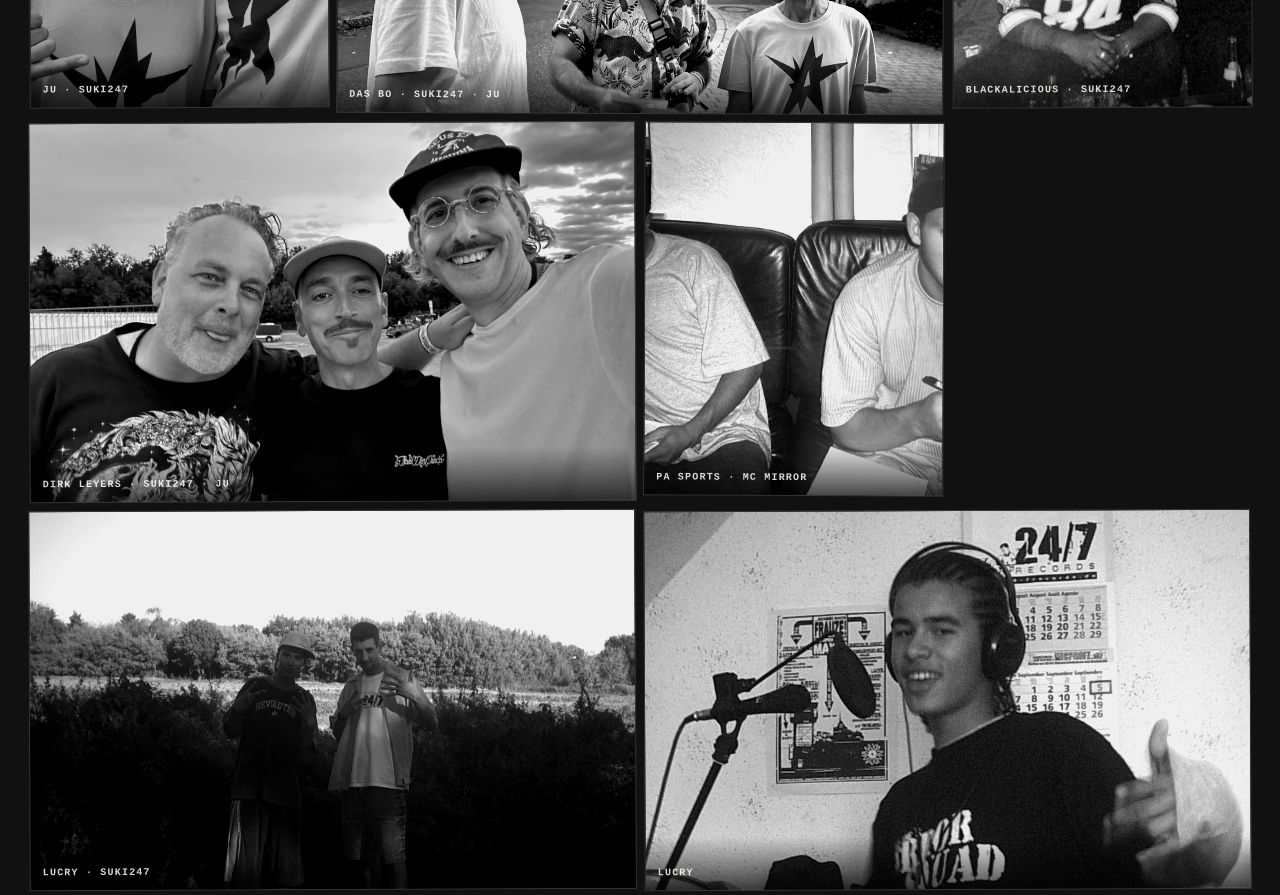
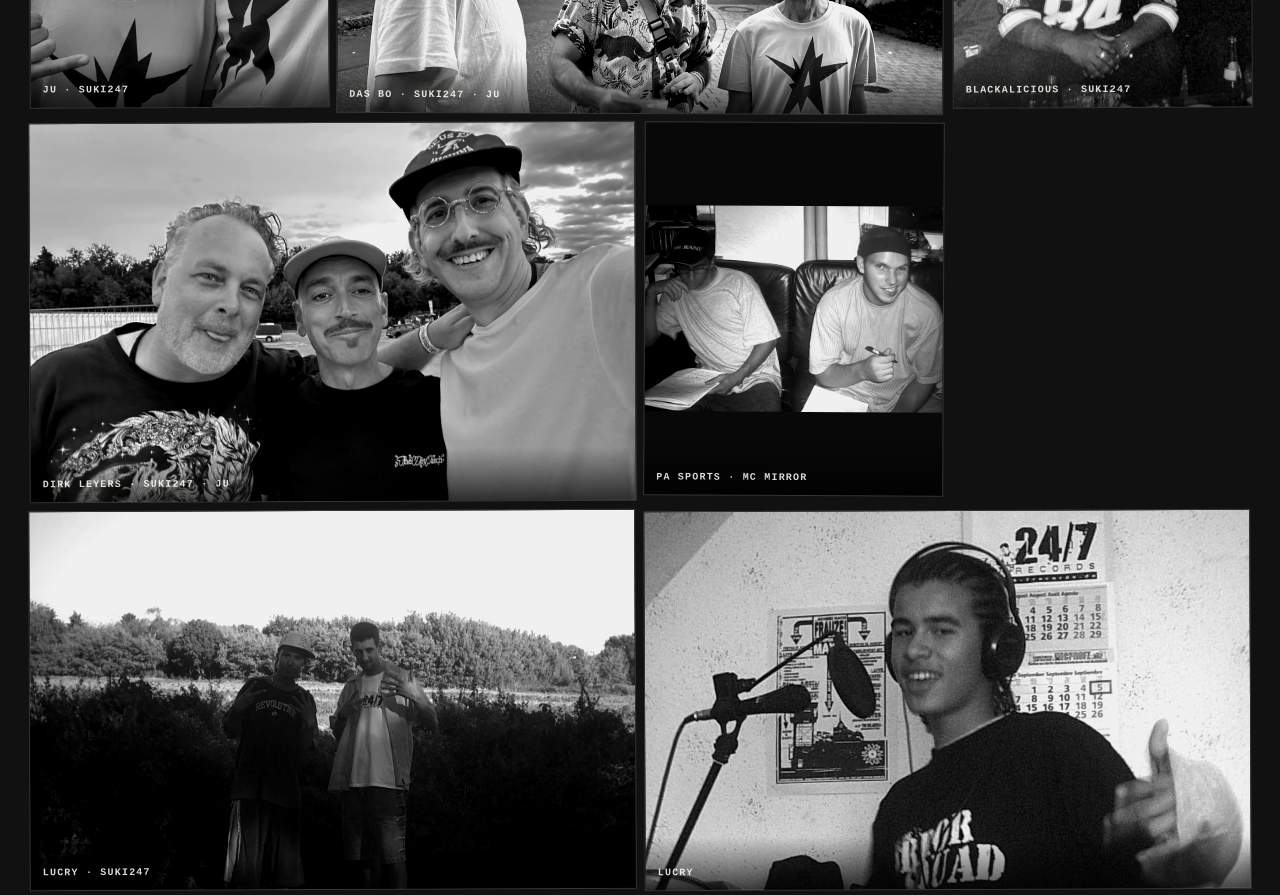
Before and after one commit to davidzaddach/247artists.de, a plain HTML site: page index.html in a window 1280 px wide. Shown: the part 5780-6675 px from the top of the page. Drawn offline with Linux system fonts and the light colour scheme.

Commit message:
Show full photo 21 in gallery preview without side cropping

```diff
--- a/index.html
+++ b/index.html
@@ -51,6 +51,7 @@
 
 header .brand{order:0;margin-left:0;background:transparent;padding:0}header .brand-logo{filter:invert(1)}header nav{order:2;margin-right:0}header .menu{order:1}
 .hero,.hero:before{background:#fff}
+.gallery-item img[src="./assets/gallery/21-fruehe-begegnung.webp"]{object-fit:contain;object-position:center;transform:none}
 </style>
 </head>
 <body>
```
